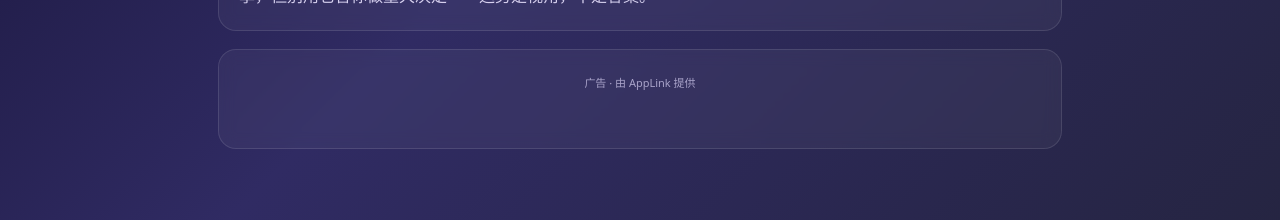
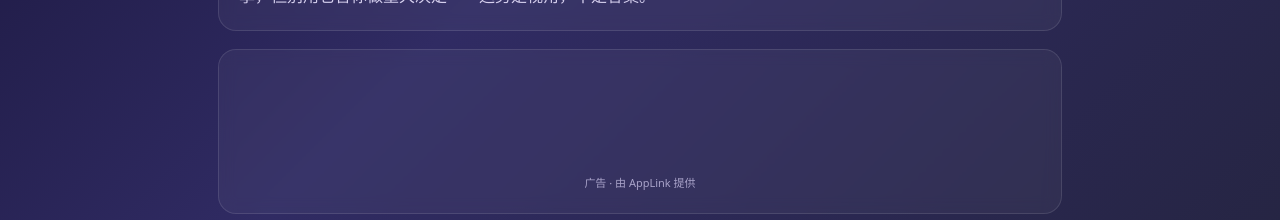
Before and after one commit to zheshi-lian/ai-zodiac-app, a Next.js app: page / in a window 1280 px wide. Shown: the part 721-941 px from the top of the page. Built offline with nearby package versions, Linux system fonts and the light colour scheme; no server answers.

Commit message:
feat(astrology): engine-driven ad placements — boot-delivered units, zero hard-coded IDs

```diff
--- a/app/components/FortuneApp.tsx
+++ b/app/components/FortuneApp.tsx
@@ -5,15 +5,17 @@ import { useEffect, useRef, useState } from 'react';
 /**
  * AI 星盘相位 · 深度运势（漏斗 A · 心理版）
  * 生成概览（免费）→ 激励视频解锁 → 心理相位破局报告。
- * 广告走 AppLink 发布方 SDK（pub_sdk.js）：激励位=星盘相位-激励位，原生位=星盘相位-原生位；
- * 发奖由同源中继 /api/astro/reward 用服务端 api_key 签名（浏览器不持密钥）。
+ * 广告走 AppLink 发布方 SDK（pub_sdk.js），埋点全部由平台数据引擎驱动：
+ * 页面只报 placement 名（astro_deep_unlock / astro_native），单元由 /api/publisher/boot 下发，
+ * 页面零硬编码单元 ID；发奖由同源中继 /api/astro/reward 用服务端 api_key 签名（浏览器不持密钥）。
  */
 const SIGNS = [
   '白羊座', '金牛座', '双子座', '巨蟹座', '狮子座', '处女座',
   '天秤座', '天蝎座', '射手座', '摩羯座', '水瓶座', '双鱼座',
 ];
-const REWARD_UNIT_FALLBACK = 'au_mvmrfblj8q8s2z';   // 星盘相位-激励位（boot 失败时兜底）
-const NATIVE_UNIT = 'au_mvmrfboj8pmbz0';             // 星盘相位-原生位
+
+type PlacementInfo = { ad_unit_id: string; format: string; name: string };
+type Placements = Record<string, PlacementInfo>;
 
 function track(event: string, props: Record<string, unknown> = {}) {
   try {
@@ -31,21 +33,30 @@ export default function FortuneApp() {
   const [unlocked, setUnlocked] = useState(false);
   const [err, setErr] = useState('');
   const [deepBusy, setDeepBusy] = useState(false);
-  const [rewardUnit, setRewardUnit] = useState(REWARD_UNIT_FALLBACK);
+  const placementsRef = useRef<Placements>({});
+  const nativeSlotRef = useRef<HTMLDivElement>(null);
   const outRef = useRef<HTMLDivElement>(null);
 
-  // 平台 SDK：加载 → boot 拉本产品单元 → configure（publishable_key 启用行为事件流；发奖走服务端中继）
+  // 平台 SDK：boot 按 placement 拉本产品单元（引擎驱动）→ configure（publishable_key 启用行为事件流；
+  // 发奖走服务端中继）→ 原生位容器建位
   useEffect(() => {
-    fetch('/api/publisher/boot?domain=' + encodeURIComponent(location.hostname) + '&unit_name=' + encodeURIComponent('星盘相位'))
+    fetch('/api/publisher/boot?domain=' + encodeURIComponent(location.hostname) + '&placements=astro_deep_unlock,astro_native')
       .then((r) => r.json())
       .then((d) => {
         if (!d || !d.ok) return;
-        if (d.by_format?.rewarded?.ad_unit_id) setRewardUnit(d.by_format.rewarded.ad_unit_id);
+        placementsRef.current = d.placements || {};
         const t = setInterval(() => {
-          const p = (window as unknown as { 平台?: { configure?: (o: Record<string, string>) => void } }).平台;
-          if (p && p.configure) {
+          const p = (window as unknown as { 平台?: { configure?: (o: Record<string, string>) => void; defineSlot?: (el: HTMLElement, spec: Record<string, unknown>) => { id: string } | null; refresh?: (ids?: string[]) => void } }).平台;
+          if (p && p.configure && p.defineSlot) {
             clearInterval(t);
             p.configure({ apiKey: d.publishable_key || '', rewardUrl: '/api/astro/reward' });
+            const el = nativeSlotRef.current;
+            const np = placementsRef.current.astro_native;
+            if (el && np && np.ad_unit_id && !el.getAttribute('data-defined')) {
+              el.setAttribute('data-defined', '1');
+              p.defineSlot(el, { format: 'native', adUnit: np.ad_unit_id, cat: 'astrology', geo: 'CN', floor: 0 });
+              p.refresh && p.refresh();
+            }
           }
         }, 300);
         setTimeout(() => clearInterval(t), 10000);
@@ -122,7 +133,13 @@ export default function FortuneApp() {
 
   function onUnlock() {
     const ad = sdk();
-    if (!ad) { unlockedViaRef.current = 'fallback'; track('astro_ad_fallback', { reason: 'sdk_missing' }); expandDeep(); return; }
+    const rewardUnit = placementsRef.current.astro_deep_unlock?.ad_unit_id;
+    if (!ad || !rewardUnit) {
+      unlockedViaRef.current = 'fallback';
+      track('astro_ad_fallback', { reason: ad ? 'placement_missing' : 'sdk_missing' });
+      expandDeep();
+      return;
+    }
     setDeepBusy(true);
     track('unlock_click', { sign, period, method: 'rewarded' });
     ad.showRewarded({ adUnit: rewardUnit, placement: 'astro_deep_unlock' })
@@ -248,16 +265,9 @@ export default function FortuneApp() {
         </p>
       </section>
 
-      {/* AppLink 原生位（第二形态）：曝光/点击归因到 星盘相位-原生位 */}
+      {/* AppLink 原生位（第二形态）：引擎驱动——容器只报 placement，单元由 boot 下发后 defineSlot */}
       <aside className="panel" aria-label="广告" style={{ minHeight: 100 }}>
-        <div
-          className="ad-slot"
-          data-ad-unit={NATIVE_UNIT}
-          data-format="native"
-          data-cat="astrology"
-          data-geo="CN"
-          data-floor="0"
-        />
+        <div ref={nativeSlotRef} data-placement="astro_native" style={{ minHeight: 100, display: 'flex', alignItems: 'center', justifyContent: 'center' }} />
         <p className="muted" style={{ fontSize: 11, marginTop: 4, textAlign: 'center' }}>广告 · 由 AppLink 提供</p>
       </aside>
     </div>
```
